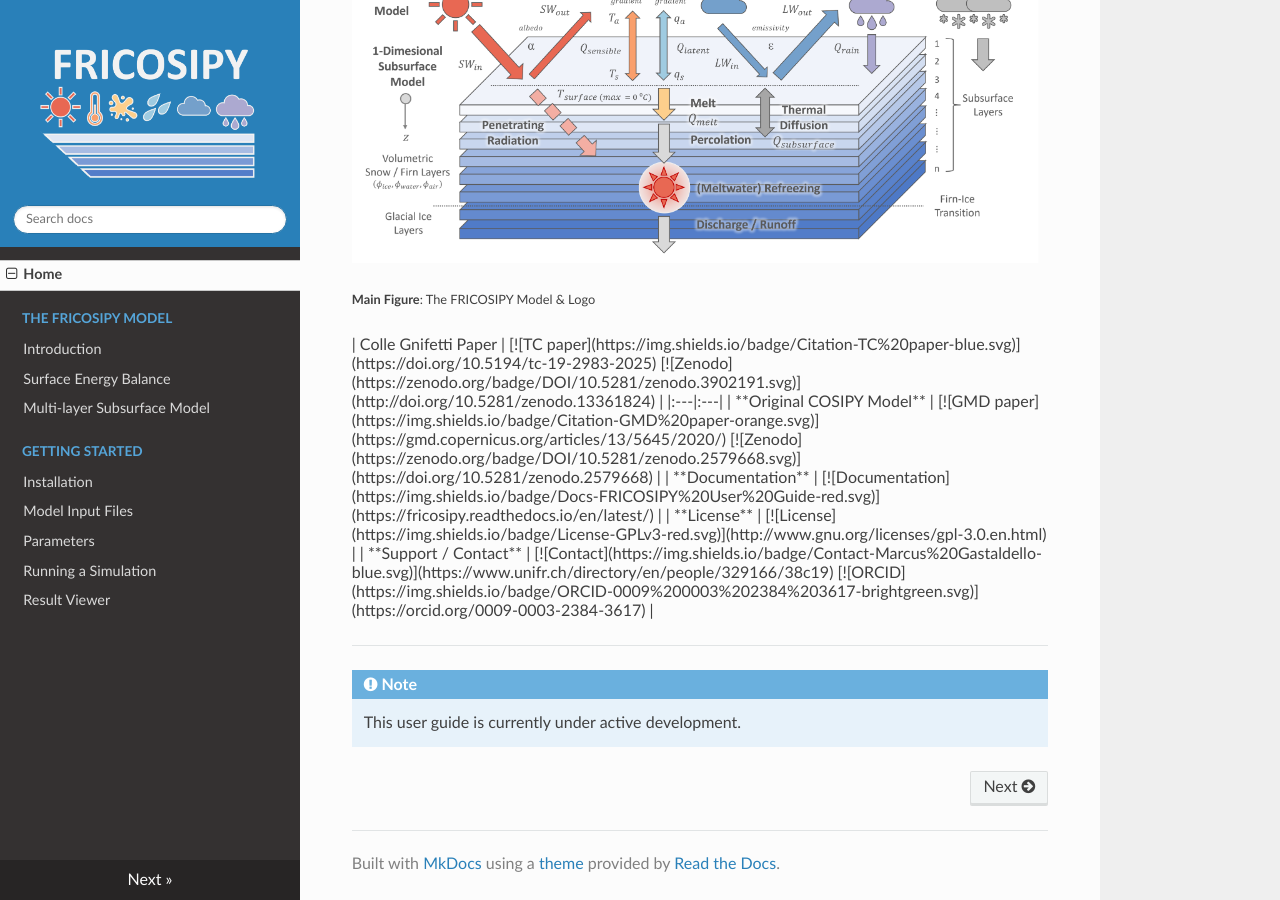
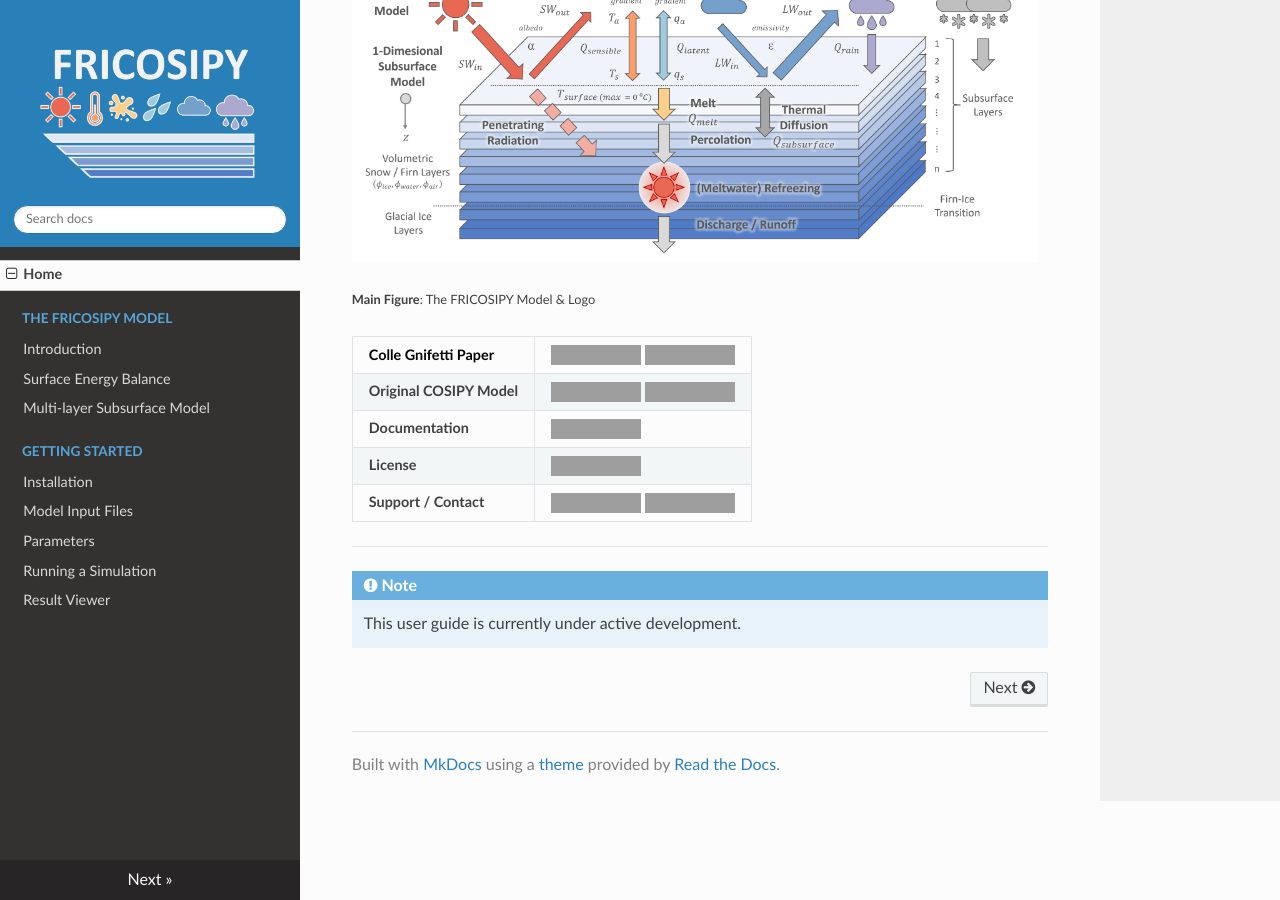
Before and after one commit to MarcusGastaldello/FRICOSIPY, an MkDocs documentation site: the page built from docs/index.md, in a window 1280 px wide and 900 px high, scrolled down 695 px. Built offline with MkDocs 1.6.1, drawn with Linux system fonts in a browser that asks for light colours; nearby versions of some CDN libraries; grey boxes are pictures that could not be loaded.

Commit message:
Update index.md

```diff
--- a/docs/index.md
+++ b/docs/index.md
@@ -14,8 +14,6 @@
 
 <small> **Main Figure**: The FRICOSIPY Model & Logo </small>
 
-<div style="max-width:100%; overflow-x:auto;">
-
 | Colle Gnifetti Paper    | [![TC paper](https://img.shields.io/badge/Citation-TC%20paper-blue.svg)](https://doi.org/10.5194/tc-19-2983-2025) [![Zenodo](https://zenodo.org/badge/DOI/10.5281/zenodo.3902191.svg)](http://doi.org/10.5281/zenodo.13361824) |
 |:---|:---|
 | **Original COSIPY Model**   | [![GMD paper](https://img.shields.io/badge/Citation-GMD%20paper-orange.svg)](https://gmd.copernicus.org/articles/13/5645/2020/) [![Zenodo](https://zenodo.org/badge/DOI/10.5281/zenodo.2579668.svg)](https://doi.org/10.5281/zenodo.2579668) |
@@ -23,8 +21,6 @@
 | **License**                 | [![License](https://img.shields.io/badge/License-GPLv3-red.svg)](http://www.gnu.org/licenses/gpl-3.0.en.html) |
 | **Support / Contact**       | [![Contact](https://img.shields.io/badge/Contact-Marcus%20Gastaldello-blue.svg)](https://www.unifr.ch/directory/en/people/329166/38c19) [![ORCID](https://img.shields.io/badge/ORCID-0009%200003%202384%203617-brightgreen.svg)](https://orcid.org/0009-0003-2384-3617) |
 
-</div>
-
 ---
 
 !!! note
```
